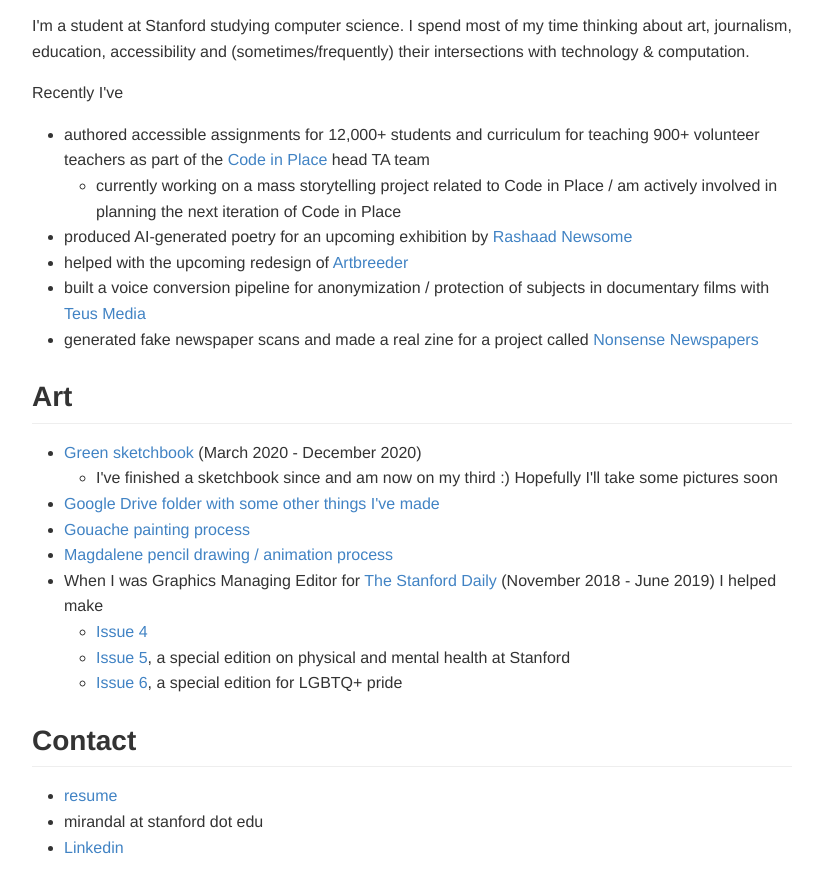
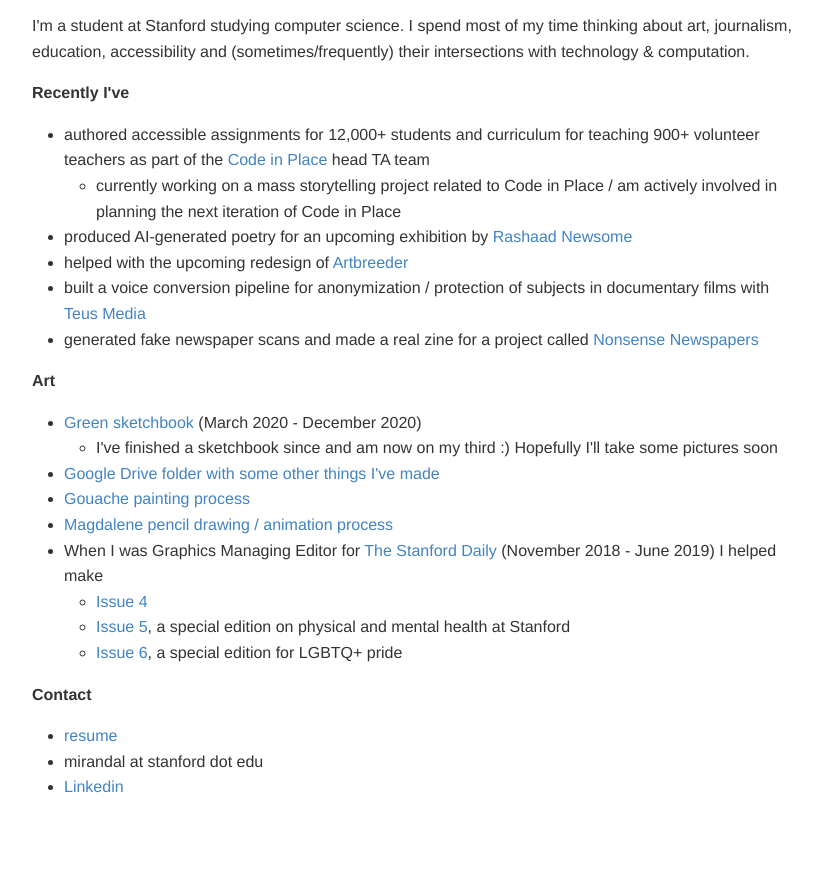
Before and after one commit to mirandali707/personalsite_v2, a plain HTML site: page index.html in a window 1280 px wide. Shown: the part 88-978 px from the top of the page, without its empty margins (243-1066 px from the left). After the commit the page ends 918 px from the top, so only its background shows below. Drawn offline with Linux system fonts and the light colour scheme.

Commit message:
headers -> bold

```diff
--- a/index.html
+++ b/index.html
@@ -11,7 +11,7 @@
   <body>
     <article class="markdown-body"><h1 id="miranda-li"><a class="header-link" href="#miranda-li"></a>Miranda Li</h1>
 <p>I&#39;m a student at Stanford studying computer science. I spend most of my time thinking about art, journalism, education, accessibility and (sometimes/frequently) their intersections with technology &amp; computation.</p>
-<p>Recently I&#39;ve</p>
+<p><strong>Recently I&#39;ve</strong></p>
 <ul class="list">
 <li>authored accessible assignments for 12,000+ students and curriculum for teaching 900+ volunteer teachers as part of the <a href="https://codeinplace.stanford.edu/">Code in Place</a> head TA team<ul class="list">
 <li>currently working on a mass storytelling project related to Code in Place / am actively involved in planning the next iteration of Code in Place</li>
@@ -22,7 +22,7 @@
 <li>built a voice conversion pipeline for anonymization / protection of subjects in documentary films with <a href="https://www.teus.media/">Teus Media</a></li>
 <li>generated fake newspaper scans and made a real zine for a project called <a href="https://mirandali707.github.io/nonsense_newspapers/">Nonsense Newspapers</a></li>
 </ul>
-<h2 id="art"><a class="header-link" href="#art"></a>Art</h2>
+<p><strong>Art</strong></p>
 <ul class="list">
 <li><a href="https://drive.google.com/drive/folders/15vggxU5RCSbFvxW1cyNQxIjf8E2LbCA5?usp=sharing">Green sketchbook</a> (March 2020 - December 2020)<ul class="list">
 <li>I&#39;ve finished a sketchbook since and am now on my third :) Hopefully I&#39;ll take some pictures soon</li>
@@ -38,7 +38,7 @@
 </ul>
 </li>
 </ul>
-<h2 id="contact"><a class="header-link" href="#contact"></a>Contact</h2>
+<p><strong>Contact</strong></p>
 <ul class="list">
 <li><a href="./assets/Miranda_Li_Resume.pdf">resume</a></li>
 <li>mirandal at stanford dot edu</li>
```
Also changed, not shown: 1 other file.
